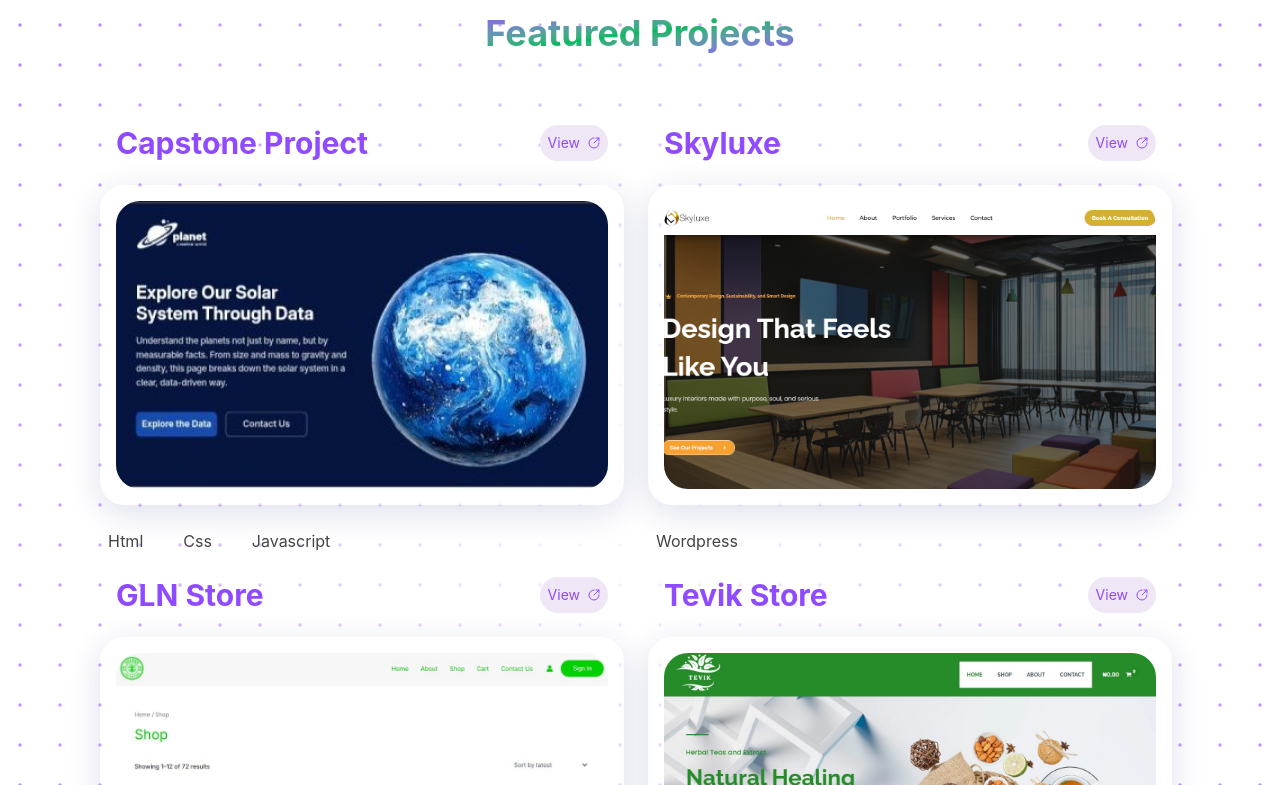
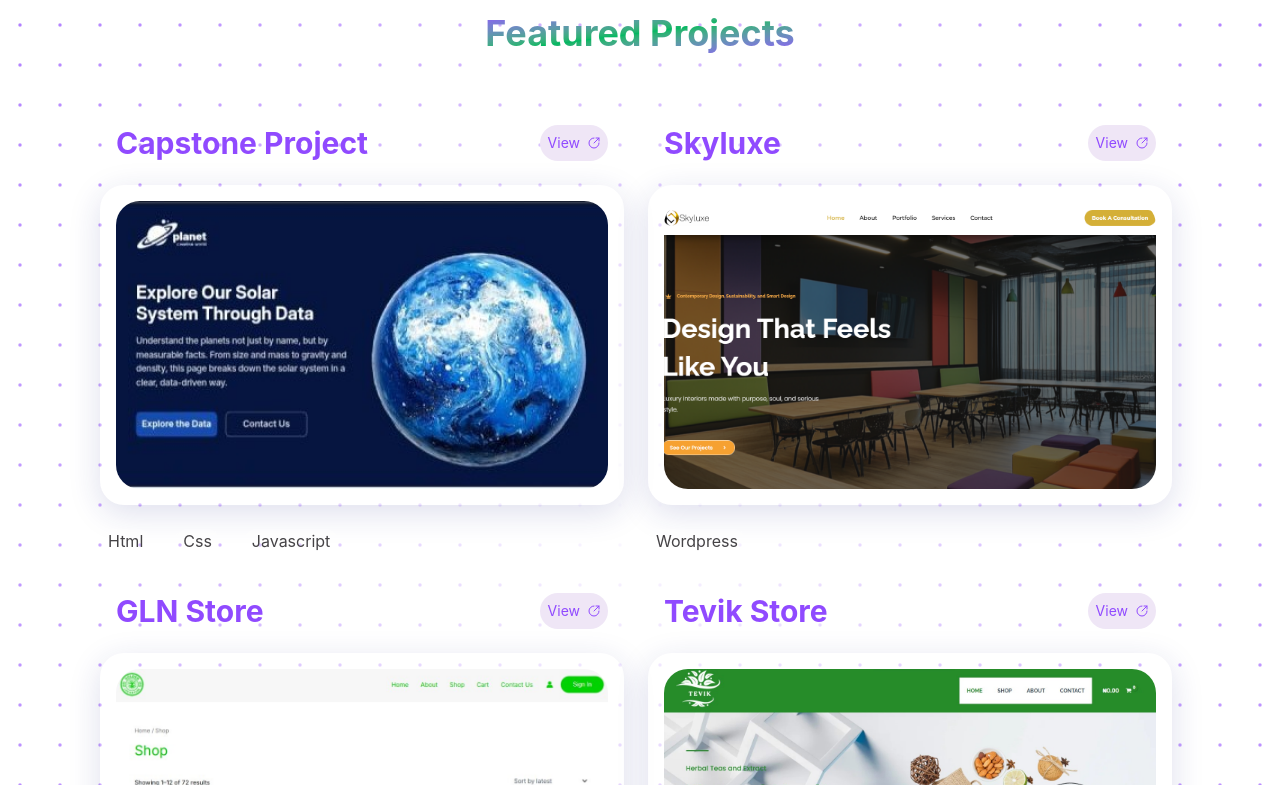
Before and after one commit to ijeomagodspower/ijeomagodspower, a React (Vite) app: page / in a window 1280 px wide. Shown: the part 1915-2700 px from the top of the page. Built offline with nearby package versions, Linux system fonts and the light colour scheme.

Commit message:
project-sect-spacing

```diff
--- a/src/Components/Projects/Projects.tsx
+++ b/src/Components/Projects/Projects.tsx
@@ -31,7 +31,7 @@
       {/* Projects Container */}
       <div
         className="flex flex-col gap-y-20 min-w-full max-h-full py-2 pr-2
-         sm:flex-row sm:flex-wrap sm:min-w-full sm:gap-y-6 sm:gap-x-6 "
+         sm:flex-row sm:flex-wrap sm:min-w-full sm:gap-y-10 sm:gap-x-6 "
       >
         {/* Project 1 */}
 
```
